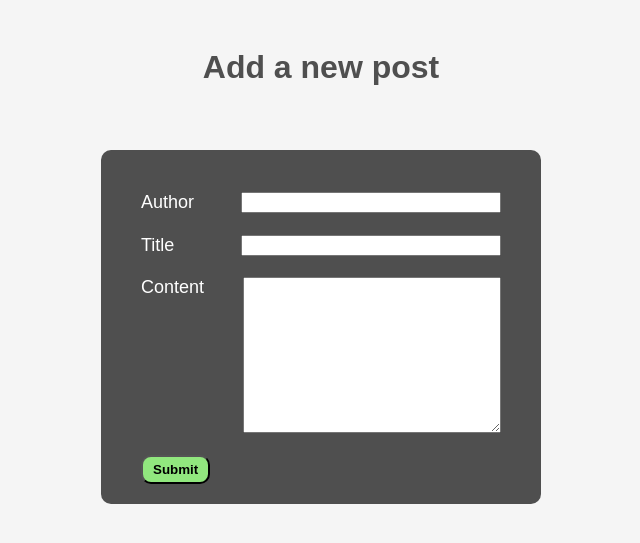
After one commit to lindaEbbert/Masterblog, a Flask app: page /add in a window 1280 px wide. The commit adds this page. Shown: the top 543 px of the page, without its empty margins (319-959 px from the left). Run offline with Flask 3, Linux system fonts and the light colour scheme.

Commit message:
feat(routes): add GET/POST add route

```diff
--- a/app.py
+++ b/app.py
@@ -1,12 +1,25 @@
-from flask import Flask, render_template
-from storage.posts_repository import get_posts
+from flask import Flask, render_template, request, redirect, url_for
+
+from storage.posts_repository import get_posts, add_post
 
 app = Flask(__name__)
 
 @app.route('/')
 def index():
     posts = get_posts()
+    posts.reverse()
     return render_template('index.html', posts=posts)
+
+
+@app.route('/add', methods=['GET', 'POST'])
+def add():
+    if request.method == 'POST':
+        post_author = request.form['author']
+        post_title = request.form.get('title')
+        post_content = request.form.get('content')
+        add_post(post_author, post_title, post_content)
+        return redirect(url_for('index'))
+    return render_template('add.html')
 
 
 if __name__ == '__main__':
--- a/static/style.css
+++ b/static/style.css
@@ -3,11 +3,15 @@ body {
     background-color: #F5F5F5;
     padding: 20px;
     color: #333;
+    display: flex;
+    flex-direction: column;
+    align-items: center;
 }
 
 h1 {
     text-align: center;
     color: #4F4F4F;
+    margin-bottom: 2em;
 }
 
 .post {
@@ -16,6 +20,8 @@ h1 {
     padding: 20px;
     margin-bottom: 20px;
     border-radius: 8px;
+    min-width: 25em;
+    width: 70%;
 }
 
 .post h2 {
@@ -25,3 +31,49 @@ h1 {
 .post p {
     margin: 10px 0;
 }
+
+.post_form {
+    padding: 20px;
+    background-color: #4F4F4F;
+    display: flex;
+    justify-content: center;
+    border-radius: 10px;
+    width: 20%;
+    min-height: 18em;
+    min-width: 25em;
+    color: #FFFFFF;
+
+}
+
+.post_form .item {
+    margin: 1.2em 0em;
+    display: flex;
+    justify-content: space-between;
+    width: 20em;
+    font-size: 18px;
+}
+
+.post_form .item input, textarea {
+    width: 70%;
+}
+
+.post_form button {
+    background-color: #91e77e;
+    border-radius: 10px;
+    padding: 5px 10px;
+    font-weight: bold;
+}
+
+nav {
+    width: 70%;
+    display: flex;
+    justify-content: end;
+}
+
+nav button {
+    background-color: #91e77e;
+    border-radius: 10px;
+    padding: 5px 10px;
+    font-weight: bold;
+    border: solid 1px #4F4F4F;
+}
--- /dev/null
+++ b/templates/add.html
@@ -0,0 +1,29 @@
+<!DOCTYPE html>
+<html lang="en">
+<head>
+    <meta charset="UTF-8">
+    <meta content="width=device-width, initial-scale=1.0" name="viewport">
+    <title>Add post</title>
+    <link href="{{ url_for('static', filename='style.css') }}" rel="stylesheet">
+</head>
+<body class="add">
+<h1>Add a new post</h1>
+<div class="post_form">
+    <form action="{{ url_for('add') }}" method="post">
+        <div class="item">
+            <label for="author">Author</label>
+            <input id="author" name="author" type="text">
+        </div>
+        <div class="item">
+            <label for="title">Title</label>
+            <input id="title" name="title" type="text">
+        </div>
+        <div class="item">
+            <label for="content">Content</label>
+            <textarea id="content" name="content" rows="10"></textarea>
+        </div>
+        <button type="submit">Submit</button>
+    </form>
+</div>
+</body>
+</html>
--- a/templates/index.html
+++ b/templates/index.html
@@ -7,6 +7,11 @@
     <link rel="stylesheet" href="{{ url_for('static', filename='style.css') }}">
 </head>
 <body>
+    <nav>
+        <a href="{{ url_for('add') }}">
+            <button>New post</button>
+        </a>
+    </nav>
     <h1>Welcome to My Flask Blog!</h1>
     {% for post in posts %}
     <div class="post">
```
